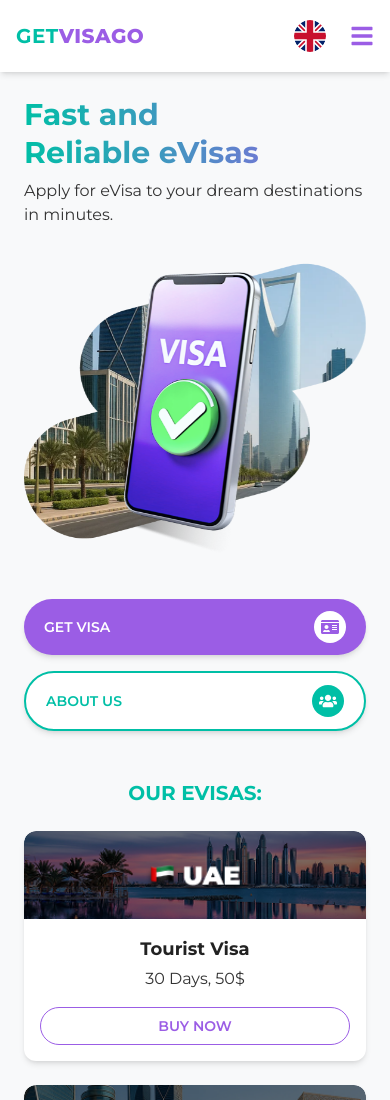
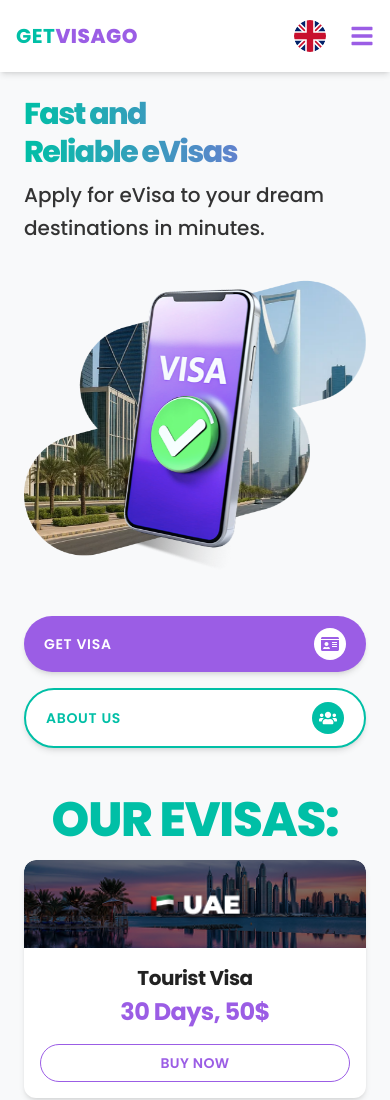
Before and after one commit to Iusif797/getvisago_final, a React (Vite) app: page / in a window 390 px wide. Shown: the top 1100 px of the page. Built offline with nearby package versions, Linux system fonts and the light colour scheme.

Commit message:
Улучшены шрифты и типографика во всем проекте

```diff
--- a/src/components/Hero/Hero.jsx
+++ b/src/components/Hero/Hero.jsx
@@ -10,7 +10,7 @@ const Hero = () => {
         Fast and<br />
         Reliable eVisas
       </h1>
-      <p className="text-visa-gray-800 text-base mb-6">
+      <p className="subtitle">
         Apply for eVisa to your dream destinations in minutes.
       </p>
 
--- a/src/components/Visas/VisaCard.jsx
+++ b/src/components/Visas/VisaCard.jsx
@@ -7,9 +7,9 @@ const VisaCard = ({ image, title, days, price }) => {
         <img src={image} alt={title} className="w-full h-auto object-cover" />
       </div>
       <div className="p-4 text-center">
-        <h3 className="text-lg font-bold text-visa-gray-900 mb-1">{title}</h3>
-        <p className="text-visa-gray-800 mb-4">{days} Days, {price}$</p>
-        <button className="w-full py-2 sm:py-3 rounded-full border border-visa-purple text-visa-purple font-semibold text-sm sm:text-base uppercase hover:bg-visa-purple hover:text-white transition-colors">BUY NOW</button>
+        <h3 className="card-title mb-1">{title}</h3>
+        <p className="price-text mb-4">{days} Days, {price}$</p>
+        <button className="w-full py-2 sm:py-3 rounded-full border border-visa-purple text-visa-purple font-semibold text-sm sm:text-base uppercase hover:bg-visa-purple hover:text-white transition-colors tracking-wide">BUY NOW</button>
       </div>
     </div>
   );
--- a/src/components/Visas/VisaSection.jsx
+++ b/src/components/Visas/VisaSection.jsx
@@ -32,7 +32,7 @@ const VisaSection = () => {
 
   return (
     <section className="mb-12 w-full">
-      <h2 className="text-xl sm:text-2xl font-bold mb-6 text-center text-visa-green uppercase">
+      <h2 className="section-title text-center text-visa-green uppercase">
         OUR eVISAS:
       </h2>
 
@@ -48,7 +48,7 @@ const VisaSection = () => {
         ))}
       </div>
 
-      <button className="flex items-center justify-center gap-2 mx-auto px-6 sm:px-8 py-2 sm:py-3 rounded-full border-2 border-visa-green text-visa-green font-semibold text-sm sm:text-base transition-all duration-300">
+      <button className="flex items-center justify-center gap-2 mx-auto px-6 sm:px-8 py-2 sm:py-3 rounded-full border-2 border-visa-green text-visa-green font-semibold text-sm sm:text-base transition-all duration-300 tracking-wide hover:bg-visa-green hover:text-white">
         SEE ALL COUNTRIES
         <FaChevronDown size={16} />
       </button>
--- a/src/index.css
+++ b/src/index.css
@@ -1,4 +1,4 @@
-@import url('https://fonts.googleapis.com/css2?family=Montserrat:wght@400;500;600;700;800&display=swap');
+@import url('https://fonts.googleapis.com/css2?family=Montserrat:wght@300;400;500;600;700;800&family=Poppins:wght@300;400;500;600;700;800&display=swap');
 
 @tailwind base;
 @tailwind components;
@@ -6,16 +6,22 @@
 
 @layer base {
   html {
-    font-family: 'Montserrat', sans-serif;
+    font-family: 'Poppins', 'Montserrat', sans-serif;
   }
   body {
-    @apply bg-white m-0 p-0 overflow-x-hidden;
+    @apply bg-white m-0 p-0 overflow-x-hidden text-visa-gray-800;
+  }
+  h1, h2, h3, h4, h5, h6 {
+    @apply font-bold tracking-tight;
+  }
+  p {
+    @apply leading-relaxed;
   }
 }
 
 @layer components {
   .container-app {
-    @apply w-full min-w-320 max-w-full sm:max-w-540 md:max-w-720 mx-auto bg-white min-h-screen relative font-montserrat overflow-hidden;
+    @apply w-full min-w-320 max-w-full sm:max-w-540 md:max-w-720 mx-auto bg-white min-h-screen relative font-poppins overflow-hidden;
   }
 
   .header {
@@ -23,7 +29,7 @@
   }
 
   .logo-text {
-    @apply text-xl font-bold tracking-wide;
+    @apply text-xl font-extrabold tracking-wide;
   }
 
   .logo-gradient {
@@ -35,7 +41,7 @@
   }
 
   .hero-title {
-    @apply text-3xl sm:text-4xl font-bold leading-tight mb-2 bg-gradient-to-r from-visa-green to-visa-purple bg-clip-text text-transparent;
+    @apply text-3xl sm:text-4xl font-extrabold leading-tight mb-2 bg-gradient-to-r from-visa-green to-visa-purple bg-clip-text text-transparent tracking-tighter;
   }
 
   .visa-card {
@@ -43,11 +49,11 @@
   }
 
   .button-primary {
-    @apply flex justify-between items-center px-5 sm:px-6 py-3 sm:py-4 rounded-full bg-visa-purple text-white font-semibold text-sm sm:text-base uppercase shadow-md hover:shadow-lg transition-shadow duration-300 w-full;
+    @apply flex justify-between items-center px-5 sm:px-6 py-3 sm:py-4 rounded-full bg-visa-purple text-white font-semibold text-sm sm:text-base uppercase shadow-md hover:shadow-lg transition-shadow duration-300 w-full tracking-wider;
   }
 
   .button-outline {
-    @apply flex justify-between items-center px-5 sm:px-6 py-3 sm:py-4 rounded-full bg-white text-visa-green border-2 border-visa-green font-semibold text-sm sm:text-base uppercase shadow-md hover:shadow-lg transition-shadow duration-300 w-full;
+    @apply flex justify-between items-center px-5 sm:px-6 py-3 sm:py-4 rounded-full bg-white text-visa-green border-2 border-visa-green font-semibold text-sm sm:text-base uppercase shadow-md hover:shadow-lg transition-shadow duration-300 w-full tracking-wider;
   }
 
   .why-choose-us-section {
@@ -55,7 +61,7 @@
   }
 
   .why-choose-us-section h2 {
-    @apply text-5xl font-extrabold text-center text-visa-green-feature mb-10 animate-fade-in-up;
+    @apply text-5xl font-extrabold text-center bg-gradient-to-r from-visa-green to-visa-purple bg-clip-text text-transparent mb-10 animate-fade-in-up tracking-tight;
   }
 
   .feature-card {
@@ -99,11 +105,11 @@
   }
 
   .feature-card:hover .feature-icon img {
-    @apply transform scale-110 rotate-12;
+    @apply transform scale-110;
   }
 
   .feature-text {
-    @apply text-white font-bold text-2xl w-full text-center transition-all duration-300;
+    @apply text-white font-bold text-2xl w-full text-center transition-all duration-300 tracking-wide;
   }
 
   .feature-card:hover .feature-text {
@@ -122,11 +128,11 @@
   }
 
   .how-it-works-title {
-    @apply text-6xl font-extrabold text-center bg-gradient-to-r from-visa-green to-visa-purple bg-clip-text text-transparent;
+    @apply text-6xl font-extrabold text-center bg-gradient-to-r from-visa-green to-visa-purple bg-clip-text text-transparent tracking-tight;
   }
 
   .how-it-works-step-title {
-    @apply text-3xl sm:text-4xl font-bold text-visa-gray-900 mb-4 text-center;
+    @apply text-3xl sm:text-4xl font-bold text-visa-gray-900 mb-4 text-center tracking-tight;
   }
 
   .nav-button {
@@ -144,4 +150,33 @@
   .progress-fill {
     @apply h-full bg-visa-green transition-all duration-500;
   }
+
+  /* Улучшенные стили типографики */
+  .text-gradient {
+    @apply bg-gradient-to-r from-visa-green to-visa-purple bg-clip-text text-transparent;
+  }
+
+  .section-title {
+    @apply text-5xl font-extrabold tracking-tight mb-4;
+  }
+
+  .subtitle {
+    @apply text-xl font-medium text-visa-gray-800 mb-6 leading-relaxed;
+  }
+
+  .card-title {
+    @apply text-xl font-bold text-visa-gray-900 tracking-tight;
+  }
+
+  .price-text {
+    @apply font-bold text-visa-purple text-2xl tracking-tight;
+  }
+
+  .feature-title {
+    @apply font-semibold text-lg text-visa-gray-900;
+  }
+
+  .feature-description {
+    @apply text-sm text-visa-gray-800 leading-relaxed;
+  }
 }
--- a/tailwind.config.cjs
+++ b/tailwind.config.cjs
@@ -91,7 +91,8 @@ module.exports = {
       }
     },
     fontFamily: {
-      'montserrat': ['Montserrat', 'sans-serif']
+      'montserrat': ['Montserrat', 'sans-serif'],
+      'poppins': ['Poppins', 'Montserrat', 'sans-serif']
     }
   },
   plugins: [],
```
